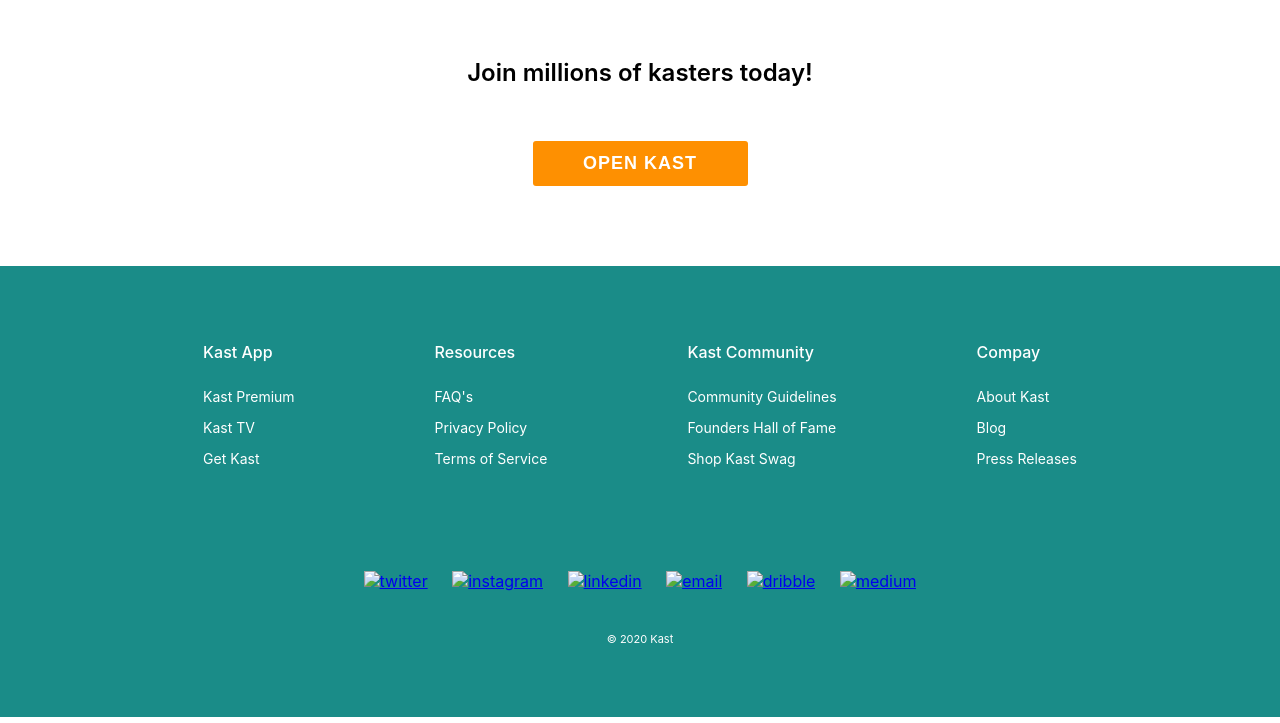
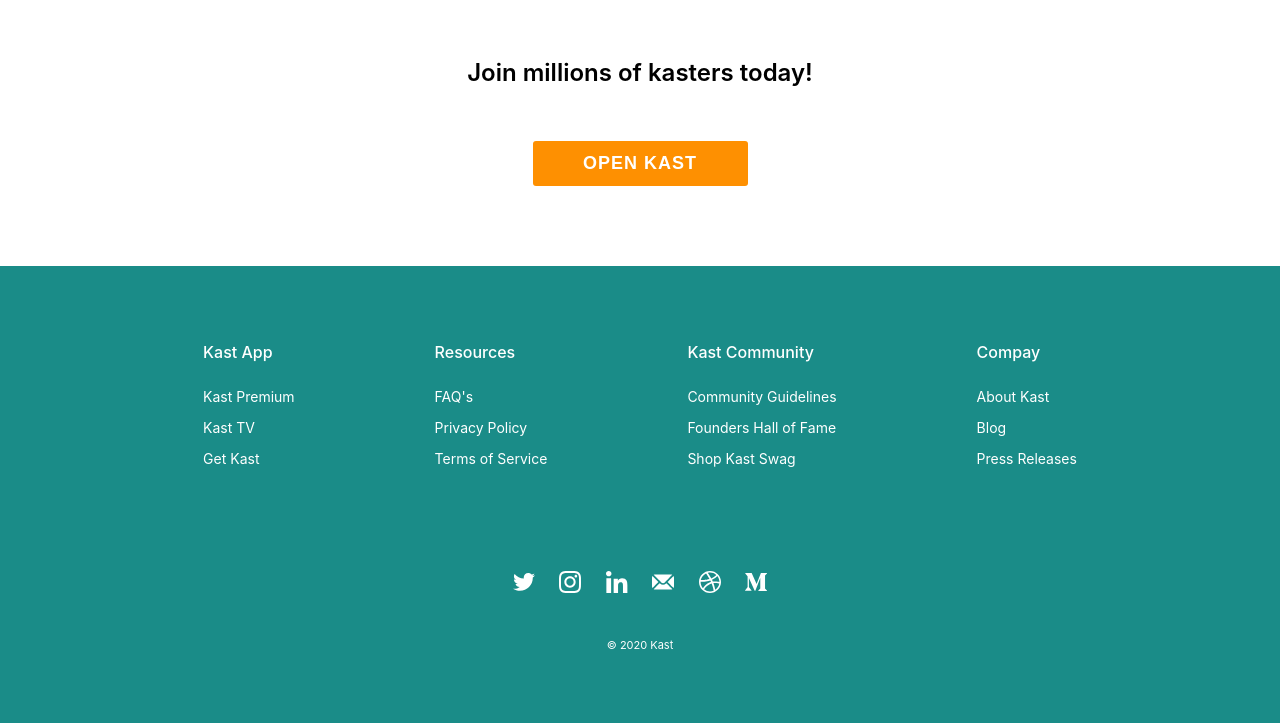
Before and after one commit to arbouwers/kast_recreation, a plain HTML site: page index.html in a window 1280 px wide. Shown: the part 1493-2216 px from the top of the page. Drawn offline with Linux system fonts and the light colour scheme.

Commit message:
fix asset paths

```diff
--- a/index.css
+++ b/index.css
@@ -6,7 +6,7 @@ body {
 }
 
 .container {
-  background-image: url(/assets/bg-img.jpg);
+  background-image: url('/assets/bg-img.jpg');
   background-size: cover;
   background-repeat: no-repeat;
   padding-bottom: 60px;
--- a/index.html
+++ b/index.html
@@ -12,7 +12,7 @@
     <nav class="nav">
       <div class="logo-block"><img height="46px" src="/assets/KAST-Logo.svg" alt="KAST Logo"></div>
       <div class="nav-links">
-        <a class="nav-link" href="#">About<img height="20px" src="/assets/caret.svg" alt="caret icon"> </a>
+        <a class="nav-link" href="#">About<img height="20px" src="../assets/caret.svg" alt="caret icon"> </a>
         <a class="nav-link" href="#">Help<img height="20px" src="/assets/caret.svg" alt="caret icon"> </a>
         <a class="nav-link" href="#">Community<img height="20px" src="/assets/caret.svg" alt="caret icon"> </a>
         <a class="nav-link" href="#">Premium</a>
@@ -38,8 +38,8 @@
     <h3>Movies, games, live hangouts, classes on desktop or your phone!</h3>
     <div class="image-container">
       <img width="280px" src="/assets/platforms_laptop.png" alt="Laptop">
-      <img width="280px" src="/assets/platforms_phone.png" alt="Laptop">
-      <img width="280px" src="/assets/platforms_tablet.png" alt="Laptop">
+      <img width="280px" src="/assets/platforms_phone.png" alt="Phone">
+      <img width="280px" src="/assets/platforms_tablet.png" alt="Tablet">
     </div>
     <h3>Join millions of kasters today!</h3>
     <a href="#" target="blank"><button class="hero-btn">Open Kast</button></a>
@@ -74,12 +74,12 @@
       </div>
     </div>
     <div class="footer-socials">
-      <a href="#"><img class="social-icon" src="/assets//small_Twitter_normal.svg" alt="twitter"></a>
-      <a href="#"><img class="social-icon" src="/assets//small_Instagram_normal.svg" alt="instagram"></a>
-      <a href="#"><img class="social-icon" src="/assets//small_LinkedIn_normal.svg" alt="linkedin"></a>
-      <a href="#"><img class="social-icon" src="/assets//small_Email_normal.svg" alt="email"></a>
-      <a href="#"><img class="social-icon" src="/assets//small_dribbble_normal.svg" alt="dribble"></a>
-      <a href="#"><img class="social-icon" src="/assets//small_Medium_normal.svg" alt="medium"></a>
+      <a href="#"><img class="social-icon" src="/assets/small_Twitter_normal.svg" alt="twitter"></a>
+      <a href="#"><img class="social-icon" src="/assets/small_Instagram_normal.svg" alt="instagram"></a>
+      <a href="#"><img class="social-icon" src="/assets/small_LinkedIn_normal.svg" alt="linkedin"></a>
+      <a href="#"><img class="social-icon" src="/assets/small_Email_normal.svg" alt="email"></a>
+      <a href="#"><img class="social-icon" src="/assets/small_dribbble_normal.svg" alt="dribble"></a>
+      <a href="#"><img class="social-icon" src="/assets/small_Medium_normal.svg" alt="medium"></a>
     </div>
     <p class="copyright">© 2020 Kast</p>
   </div>
```
